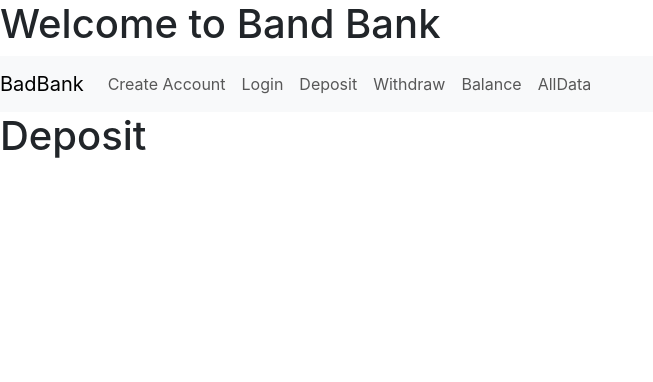
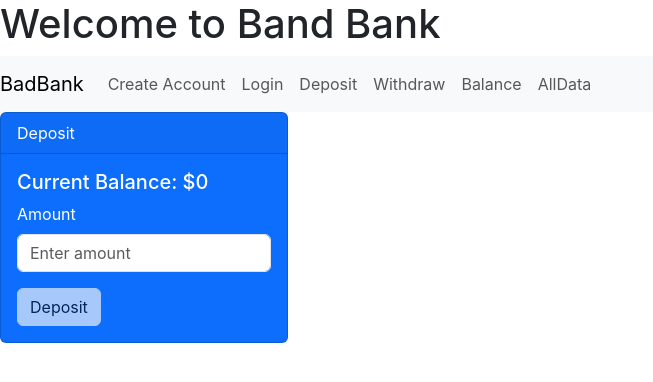
Before and after one commit to cesaranibaljimenez/Front-End-Banking, a React (Create React App) app: page /Deposit in a window 1280 px wide. Shown: the top 382 px of the page, without its empty margins (0-653 px from the left). Built offline with nearby package versions, Linux system fonts and the light colour scheme.

Commit message:
Se realizaron cambios en la sitaxis del estado depositAmount

```diff
--- a/src/Components/Deposit.js
+++ b/src/Components/Deposit.js
@@ -1,9 +1,68 @@
-import React from 'react';
+import React, { useState, useContext } from 'react';
+import { Card, Form, Button, Alert } from 'react-bootstrap';
+import { UserContext } from '../context';
 
-function Deposit(){
-  return (
-    <h1>Deposit</h1>
-  )
+function Deposit() {
+    const [depositAmount, setDepositAmount] = useState('');
+    const [statusMessage, setStatusMessage] = useState('');
+    const [showStatus, setShowStatus] = useState(false);
+    const [statusType, setStatusType] = useState(''); // 'success' o 'danger'
+    const { currentUser, setCurrentUser } = useContext(UserContext);
+
+    const handleDeposit = (e) => {
+        e.preventDefault();
+        setShowStatus(false);
+
+        // Validar entrada numérica
+        if (isNaN(depositAmount) || depositAmount === '') {
+            setStatusMessage('Please enter a numerical value.');
+            setStatusType('danger');
+            setShowStatus(true);
+            return;
+        }
+
+        // Validar números positivos
+        const amount = parseFloat(depositAmount);
+        if (amount < 0) {
+            setStatusMessage('Only positive numbers are allowed')
+            setStatusType('danger');
+            setShowStatus(true);
+            return;
+        }
+
+        // actualizar el saldo
+        const updatedUser = {...currentUser, balance: currentUser.balance + amount };
+        setCurrentUser(updatedUser);
+        setStatusMessage('Deposit succesful.');
+        setStatusType('succes');
+        setShowStatus(true);
+
+        setDepositAmount('');
+    };
+
+    return (
+        <Card bg="primary" text="white" style={{ maxWidth: '18rem' }}>
+            <Card.Header>Deposit</Card.Header>
+            <Card.Body>
+                <Card.Title>Current Balance: ${currentUser?.balance}</Card.Title>
+                <Form onSubmit={handleDeposit}>
+                    <Form.Group className="mb-3">
+                        <Form.Label>Amount</Form.Label>
+                        <Form.Control
+                            type="text"
+                            value={depositAmount}
+                            onChange={(e) => setDepositAmount(e.target.value)}
+                            placeholder="Enter amount"
+                        />
+                    </Form.Group>
+                    <Button variant="light" type="submit" disabled={depositAmount === ''}>
+                        Deposit
+                    </Button>
+                </Form>
+                {showStatus && <Alert variant={statusType}>{statusMessage}</Alert>}
+            </Card.Body>
+        </Card>
+    );
 }
 
 export default Deposit;
```
